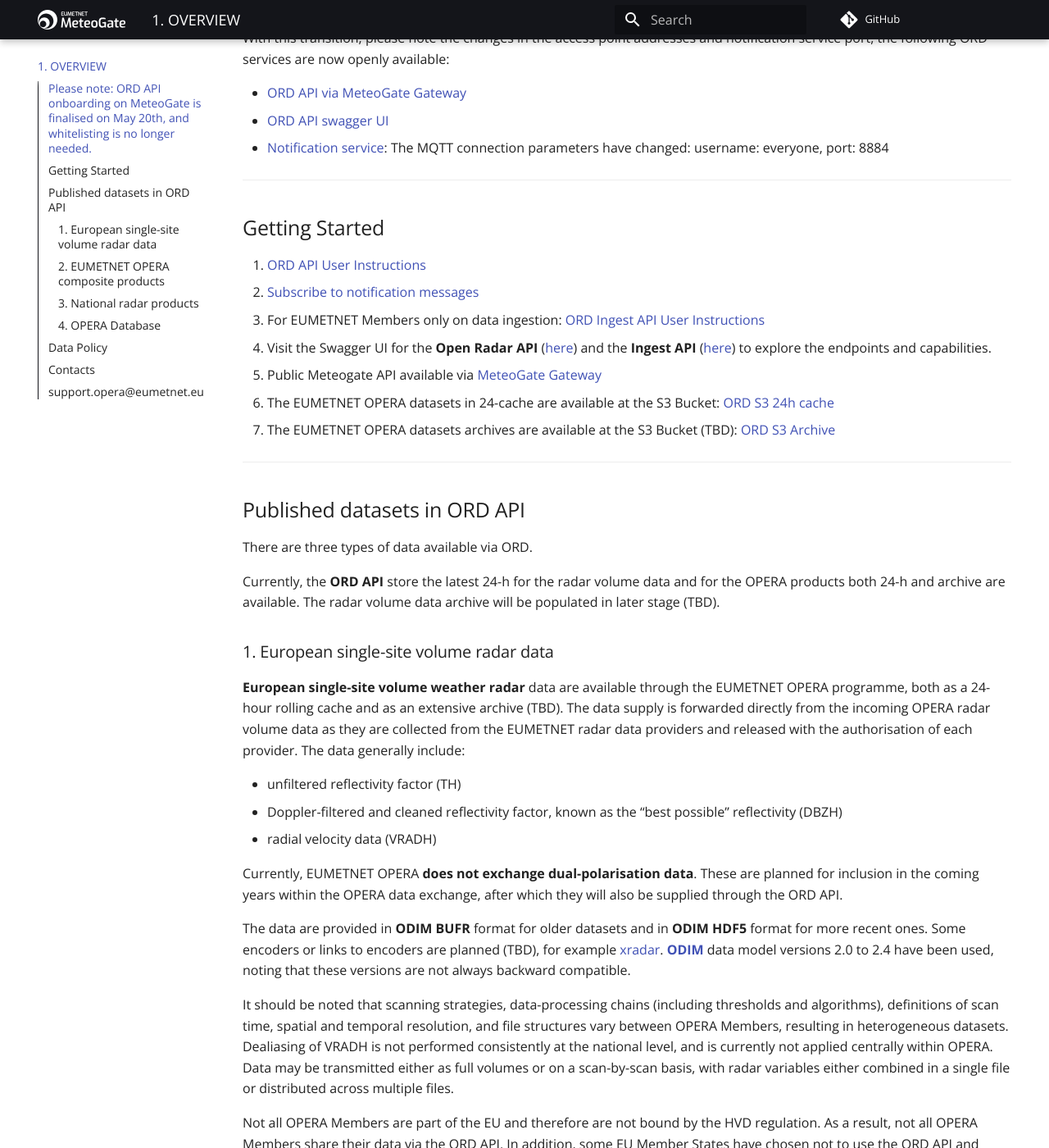
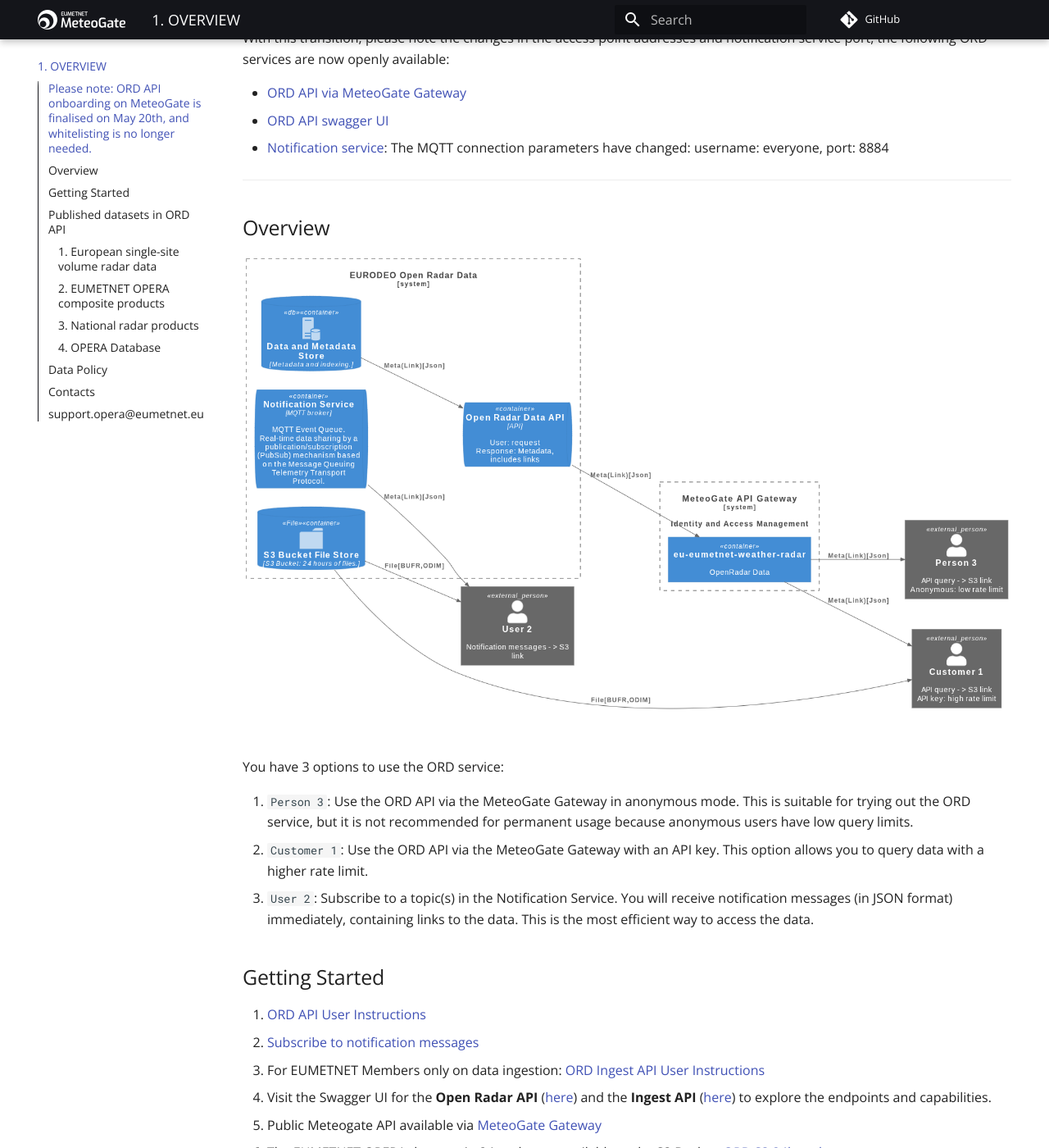
Before and after one commit to EUMETNET/openradardata-documentation, an MkDocs documentation site: the page built from docs/1-ORD-API-overview.md, in a window 1280 px wide and 1400 px high, scrolled down 768 px. Shown: the whole window at 82% size. Built offline with MkDocs 1.6.1 and Material for MkDocs 9.7.7, drawn with Linux system fonts in a browser that asks for light colours; comment, search, counter and statistics services are not loaded.

Commit message:
Add Overview

```diff
--- a/docs/1-ORD-API-overview.md
+++ b/docs/1-ORD-API-overview.md
@@ -20,8 +20,18 @@
 - [Notification service](https://eumetnet.github.io/openradardata-documentation/4-ORD-API-subscribing-MQTTX/): The MQTT connection parameters have changed: username: everyone, port: 8884
 
 ---
+
+## Overview
+
+![ORD Overview](Images/ORD_Overview.png)
+
+You have 3 options to use the ORD service:
+
+1. `Person 3`: Use the ORD API via the MeteoGate Gateway in anonymous mode. This is suitable for trying out the ORD service, but it is not recommended for permanent usage because anonymous users have low query limits.
+2. `Customer 1`: Use the ORD API via the MeteoGate Gateway with an API key. This option allows you to query data with a higher rate limit.
+3. `User 2`: Subscribe to a topic(s) in the Notification Service. You will receive notification messages (in JSON format) immediately, containing links to the data. This is the most efficient way to access the data.
+
 ## Getting Started
-
 
 1. [ORD API User Instructions](2-ORD-API-discovering-and-accessing-data.md)
 2. [Subscribe to notification messages](4-ORD-API-subscribing-MQTTX.md)
```
Also changed, not shown: docs/Images/ORD_Overview.png (added).
